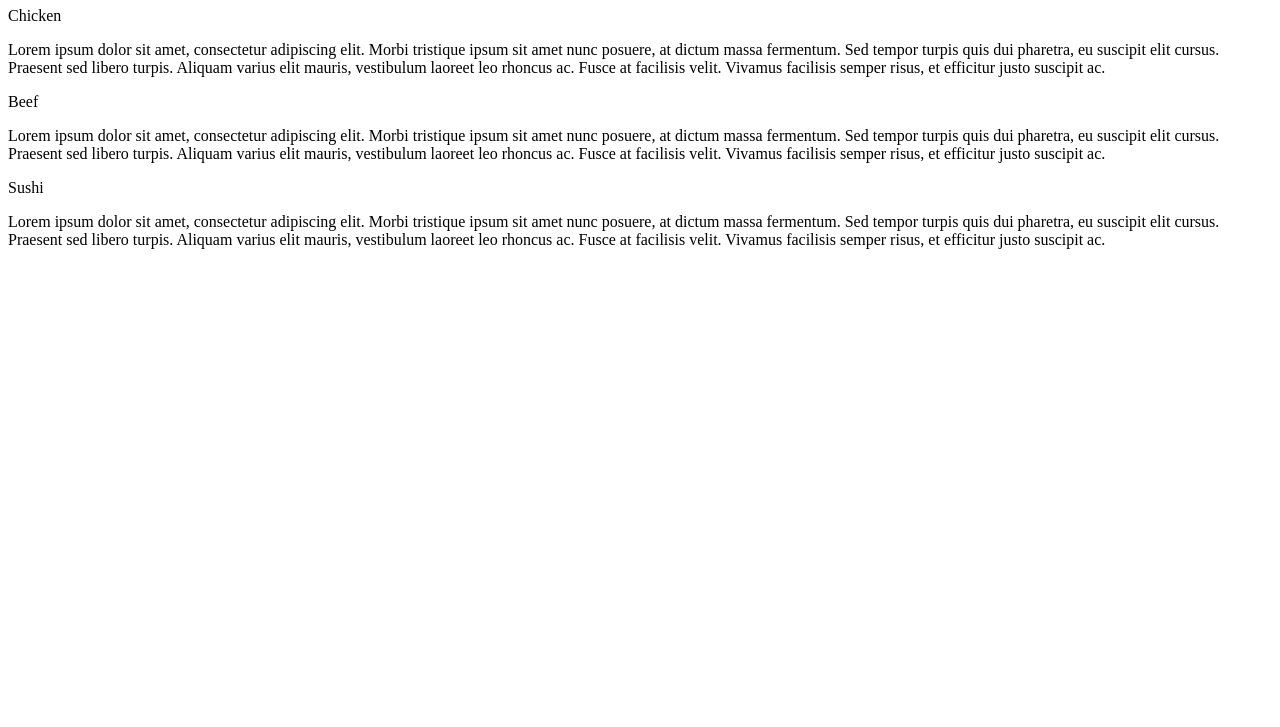
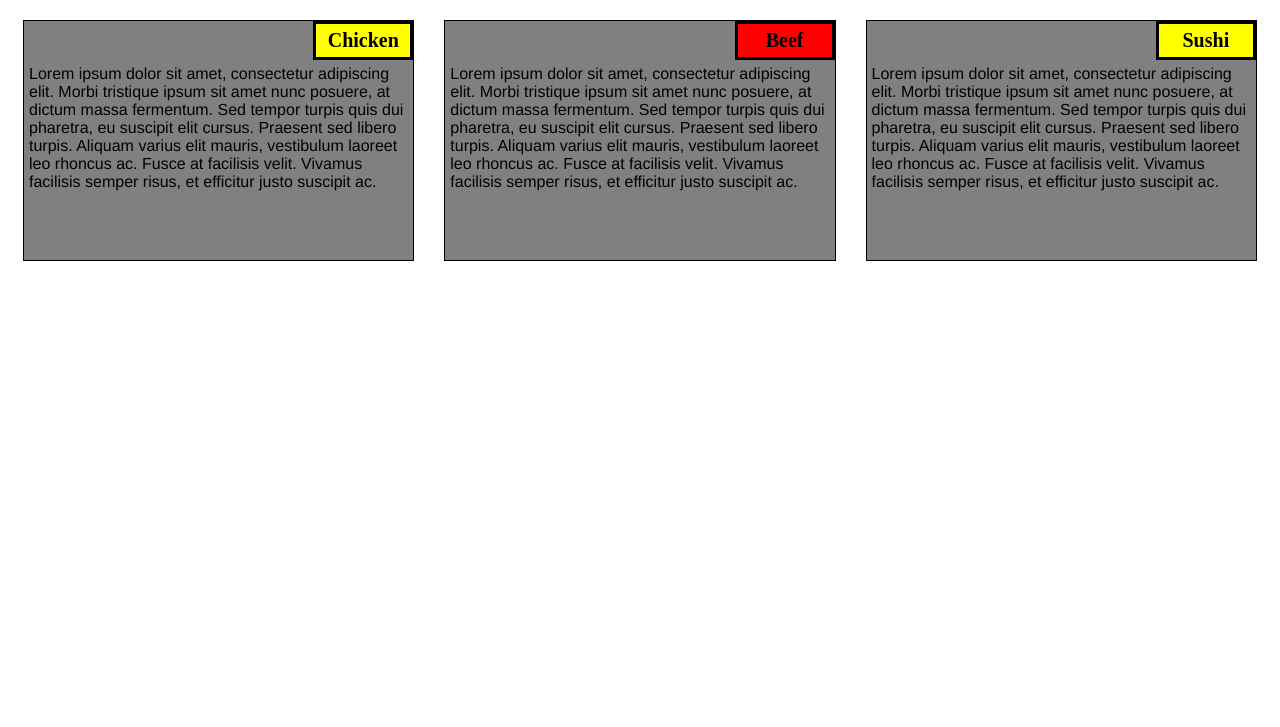
Before and after one commit to Wagilba/Wagilba-, a plain HTML site: page index.html in a window 1280 px wide. Shown: the part 73-800 px from the top of the page. Drawn offline with Linux system fonts and the light colour scheme.

Commit message:
Update index.html

```diff
--- a/index.html
+++ b/index.html
@@ -4,6 +4,121 @@
 <head>
 <meta charset="utf-8">
 <title>module2-solution</title>
+<style>
+	* {
+		box-sizing: border-box;
+	}
+	body {
+		background-color: white;
+	}
+	h1 {
+		margin: 10px;
+		text-align: center;
+		font-family: Helvetica;
+		font-weight: bold;
+		font-size: 175%;
+    color:red;
+	}
+	section {
+		position: relative;
+		padding: 15px;
+		width: 100%;
+	}
+
+	div {
+		position: relative;
+		background-color: gray;
+		border: 1px solid black;
+		width: 100%;
+		margin-left: auto;
+		margin-right: auto;
+		margin-bottom: auto;
+	}
+	.s1 {
+		float: right;
+		width: 100px;
+		padding: 5px;
+		margin: 0px;
+		border: 3px solid black;
+		text-align: center;
+		font-size: 125%;
+		font-weight: bold;
+		background-color: tomato;
+
+	}
+	.s2 {
+		float: right;
+		color: black;
+		width: 100px;
+		padding: 5px;
+		margin: 0px;
+		border: 3px solid black;
+		text-align: center;
+		font-size: 125%;
+		font-weight: bold;
+		background-color: red;
+
+	}
+	.s1 {
+		color: black;
+		float: right;
+		width: 100px;
+		padding: 5px;
+		margin: 0px;
+		border: 3px solid black;
+		text-align: center;
+		font-size: 125%;
+		font-weight: bold;
+		background-color: yellow;
+
+	}
+	.content {
+		padding: 5px;
+		border: none;
+		background-color: gray;
+		font-family: Helvetica;
+		color: black;
+		margin: 0px;
+		height: 200px;
+		overflow: auto;
+    clear: right;
+	}
+
+	.row {
+		width: 90%;
+	}
+
+	/*desktop version*/
+	@media (min-width: 992px){
+		.column-lg-4 {
+			float: left;
+			width: 33.33%;
+		}
+	}
+	/*tablet version*/
+	@media (min-width: 768px) and (max-width: 991px){
+		.colmn-md-6 {
+			float: left;
+			width: 50%;
+			margin-left: auto;
+			margin-right: auto;
+		}
+		.colmn-md-12 {
+			float: left;
+			width: 100%;
+			margin-left: auto;
+			margin-right: auto;
+		}
+	}
+	/*mobile version*/
+	@media (max-width: 767px){
+		.colmn-sm-12 {
+			float: left;
+			width: 100%;
+		}
+	}
+</style>*/
+</style>
 </head>
 
 <body >
```
